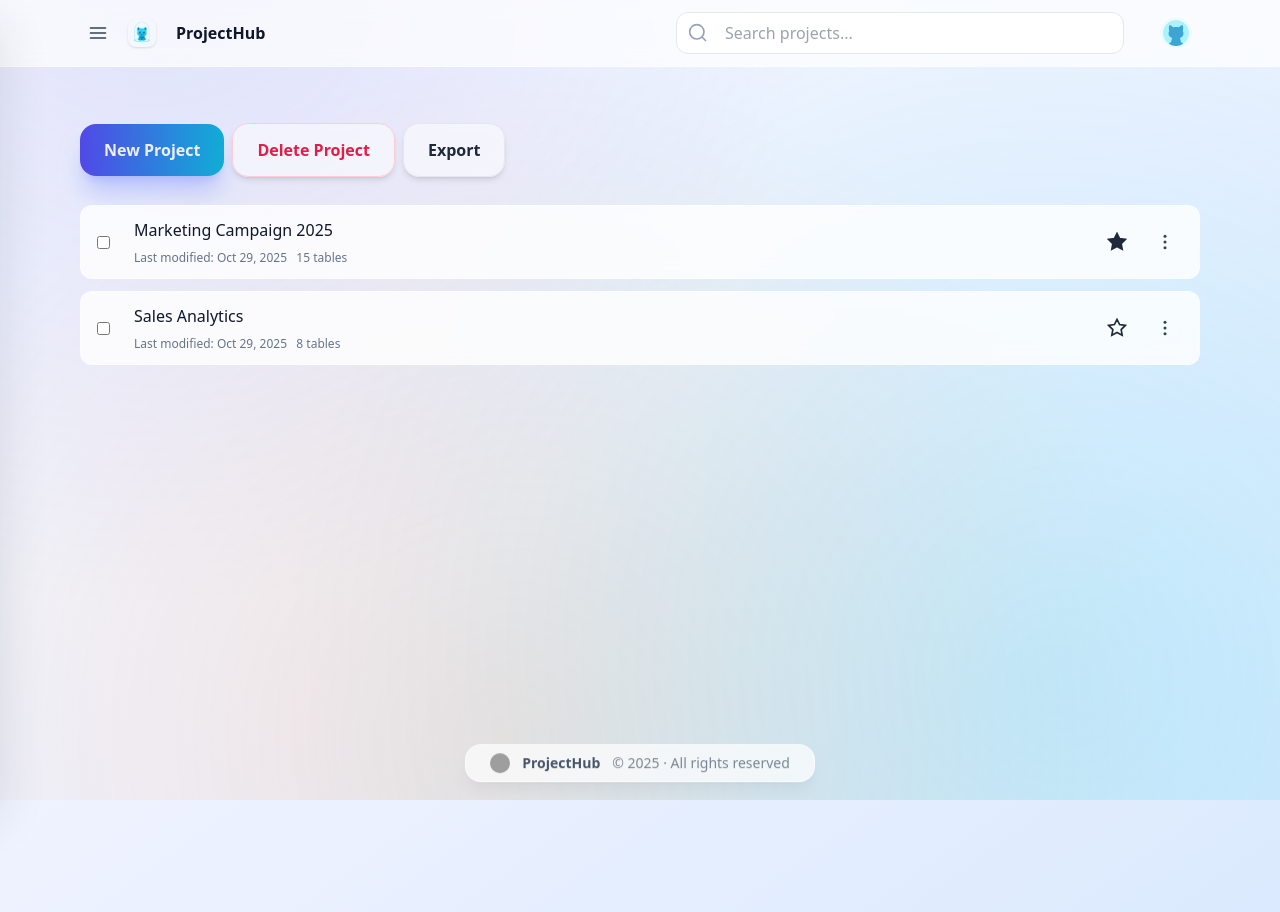
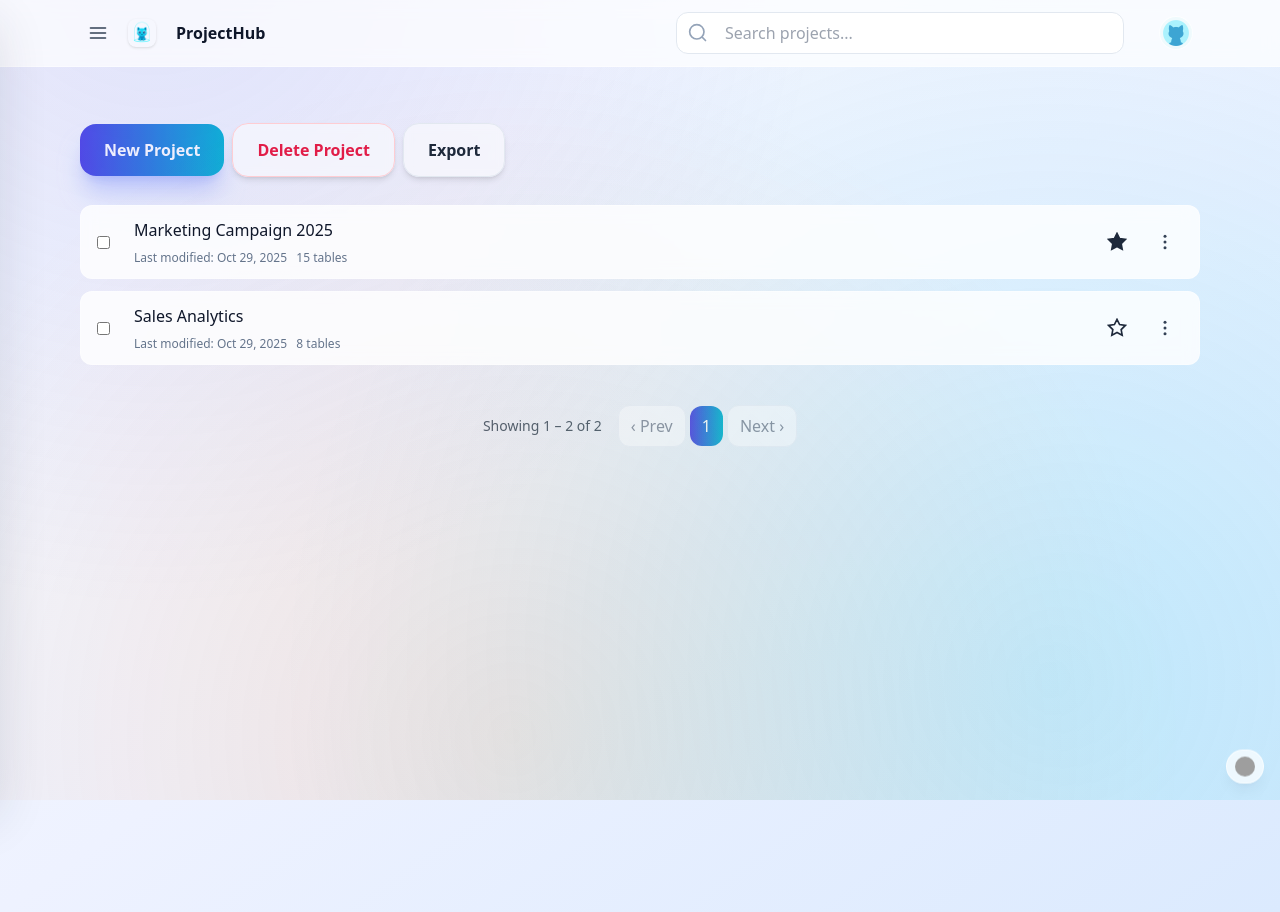
Before and after one commit to limouzeen/projecthub-front, an Angular app: page /dashboard in a window 1280 px wide. Built offline with nearby package versions, Linux system fonts and the light colour scheme; grey boxes are pictures that could not be loaded.

Commit message:
fix copyright

```diff
--- a/src/app/core/projects.service.ts
+++ b/src/app/core/projects.service.ts
@@ -1,10 +1,9 @@
-// src/app/core/projects.service.ts
 import { Injectable, signal, computed } from '@angular/core';
 
 export type Project = {
   id: string;
   name: string;
-  updatedAt: string; // ISO
+  updatedAt: string;
   tables: number;
   favorite?: boolean;
 };
--- a/src/app/pages/dashboard/dashboard.html
+++ b/src/app/pages/dashboard/dashboard.html
@@ -1,4 +1,4 @@
-<section class="min-h-[100svh] flex flex-col gap-4">
+<section class="min-h-[100svh] flex flex-col gap-4 ">
   <!-- Toolbar -->
   <div class="sticky top-0 z-30 bg-white/70 backdrop-blur border-b border-white/40">
     <div class="max-w-6xl mx-auto px-4 py-3 flex items-center gap-3">
@@ -244,7 +244,7 @@
   <div class="max-w-6xl mx-auto px-4 w-full space-y-3">
     @if (filtered().length === 0) {
     <div class="text-slate-500 text-sm p-6">No projects found.</div>
-    } @else { @for (p of filtered(); track p.id) {
+    } @else { @for (p of paged(); track p.id) {
     <div
       class="relative bg-white/80 backdrop-blur border border-white/30 rounded-xl px-4 py-3 flex items-center gap-3"
       [class.z-50]="menuOpenId() === p.id"
@@ -335,4 +335,62 @@
     </div>
     } }
   </div>
+
+  <!-- Pagination bar -->
+<div #pagerZone class="max-w-6xl mx-auto px-4 mt-6 mb-10">
+  <div class="flex flex-col sm:flex-row sm:items-center gap-3 sm:gap-4">
+    <!-- Summary -->
+    <div class="text-xs sm:text-sm text-slate-600">
+      Showing
+      {{ pageIndex() * pageSize + (filtered().length ? 1 : 0) }}
+      –
+      {{ Math.min((pageIndex() + 1) * pageSize, filtered().length) }}
+      of
+      {{ filtered().length }}
+    </div>
+
+    <!-- Controls -->
+    <div class="sm:ml-auto flex items-center gap-1">
+      <button
+        class="px-3 py-2 rounded-xl border border-slate-200 bg-white/70 hover:bg-white
+               text-slate-700 disabled:opacity-50 disabled:pointer-events-none transition"
+        (click)="prevPage()"
+        [disabled]="pageIndex() === 0"
+        aria-label="Previous"
+      >
+        ‹ Prev
+      </button>
+
+      <!-- page numbers (ซ่อนไปในจอแคบ, โชว์จอกว้าง) -->
+      <div class="hidden sm:flex items-center gap-1">
+        @for (n of pages(); track n) {
+          <button
+            (click)="gotoPage(n)"
+            [ngClass]="{
+              'bg-gradient-to-r from-indigo-600 to-cyan-500 text-white':
+                pageIndex() === n,
+              'bg-white/70 text-slate-700 hover:bg-white border border-slate-200':
+                pageIndex() !== n
+            }"
+            class="px-3 py-2 rounded-xl transition"
+            aria-label="Go to page {{ n + 1 }}"
+          >
+            {{ n + 1 }}
+          </button>
+        }
+      </div>
+
+      <button
+        class="px-3 py-2 rounded-xl border border-slate-200 bg-white/70 hover:bg-white
+               text-slate-700 disabled:opacity-50 disabled:pointer-events-none transition"
+        (click)="nextPage()"
+        [disabled]="pageIndex() >= pageCount() - 1"
+        aria-label="Next"
+      >
+        Next ›
+      </button>
+    </div>
+  </div>
+</div>
+
 </section>
--- a/src/app/pages/dashboard/dashboard.ts
+++ b/src/app/pages/dashboard/dashboard.ts
@@ -1,21 +1,82 @@
-// src/app/pages/dashboard/dashboard.ts
-import { Component, effect, signal, computed, HostListener } from '@angular/core';
-import { RouterLink } from '@angular/router';
-import { DatePipe } from '@angular/common';
+import {
+  Component,
+  effect,
+  signal,
+  computed,
+  HostListener,
+  ViewChild,
+  ElementRef,
+  AfterViewInit,
+  OnDestroy,
+} from '@angular/core';
+import { RouterLink, Router } from '@angular/router';
+import { DatePipe, NgClass } from '@angular/common';
 import { ProjectsService, Project } from '../../core/projects.service';
+import { FooterStateService } from '../../core/footer-state.service';
 
 @Component({
   selector: 'app-dashboard',
   standalone: true,
-  imports: [RouterLink, DatePipe],
+  imports: [RouterLink, DatePipe, NgClass],
   templateUrl: './dashboard.html',
   styleUrl: './dashboard.css',
 })
-export class Dashboard {
+export class Dashboard implements AfterViewInit, OnDestroy {
+  // ปรับป้ายลิขสิทธิ์
+
+
+  @ViewChild('pagerZone', { static: false }) pagerZone?: ElementRef<HTMLElement>;
+private updateFooterAvoidOverlap() {
+  const pager = this.pagerZone?.nativeElement;
+  const pill = document.querySelector<HTMLElement>('.footer-pill');
+  if (!pager || !pill) return;
+
+  const vpH = window.innerHeight;
+  const pr = pager.getBoundingClientRect();
+
+  // พื้นที่แนวตั้งของป้าย (ถ้าอยู่กลางล่างปกติ)
+  const pillH = pill.offsetHeight || 48;
+  const bottomGap = 16;                       // ตรงกับ bottom-4
+  const pillTop = vpH - bottomGap - pillH;    // ขอบบนของป้าย
+  const pillBottom = pillTop + pillH;         // ขอบล่างของป้าย
+
+  const pagerInViewport = pr.bottom > 0 && pr.top < vpH;
+
+  //  overlap เฉพาะเมื่อช่วงแนวตั้ง "ซ้อนทับกันจริง ๆ"
+  const overlap = pagerInViewport
+    ? (pillTop < pr.bottom) && (pillBottom > pr.top)
+    : false;
+
+  // ชน -> บังคับย่อ, ไม่ชน -> กลับไป auto ตาม threshold ของ service
+  this.footer.setForceCompact(overlap ? true : null);
+}
+
+// ใส่ใน class
+private onScroll = () => this.updateFooterAvoidOverlap();
+private onResize = () => this.updateFooterAvoidOverlap();
+
+ngAfterViewInit() {
+  this.footer.setThreshold(915);
+  // เช็กครั้งแรกหลัง DOM เสถียร
+  setTimeout(() => this.updateFooterAvoidOverlap(), 0);
+
+  window.addEventListener('scroll', this.onScroll, { passive: true });
+  window.addEventListener('resize', this.onResize, { passive: true });
+}
+
+ngOnDestroy() {
+  window.removeEventListener('scroll', this.onScroll);
+  window.removeEventListener('resize', this.onResize);
+  this.footer.resetAll();
+}
+  //  =======================
+
+  readonly Math = Math;
+
   // ====== state หลัก ======
-  keyword    = signal('');
-  selected   = signal<Set<string>>(new Set());
-  asideOpen  = signal(false);
+  keyword = signal('');
+  selected = signal<Set<string>>(new Set());
+  asideOpen = signal(false);
 
   // เมนู 3 จุด (จำว่าเมนูของโปรเจกต์ไหนเปิดอยู่)
   menuOpenId = signal<string | null>(null);
@@ -28,11 +89,31 @@ export class Dashboard {
   filtered = computed(() => {
     const q = this.keyword().trim().toLowerCase();
     const list = this.projects();
-    return q ? list.filter(p => p.name.toLowerCase().includes(q)) : list;
+    return q ? list.filter((p) => p.name.toLowerCase().includes(q)) : list;
   });
 
-  constructor(private svc: ProjectsService) {
+  /* Pagination */
+  readonly pageSize = 8;
+  pageIndex = signal(0);
+  pageCount = computed(() => Math.max(1, Math.ceil(this.filtered().length / this.pageSize)));
+  pages = computed(() => Array.from({ length: this.pageCount() }, (_, i) => i));
+  paged = computed(() => {
+    const start = this.pageIndex() * this.pageSize;
+    return this.filtered().slice(start, start + this.pageSize);
+  });
+
+  constructor(
+    private svc: ProjectsService,
+    private router: Router,
+    private footer: FooterStateService
+  ) {
     effect(() => this.projects.set(this.svc.list()));
+
+    // ตัวจัดการแสดงผล paging
+    effect(() => {
+      this.filtered();
+      this.pageIndex.set(0);
+    });
   }
 
   // ====== Aside (แฮมเบอร์เกอร์) ======
@@ -50,14 +131,20 @@ export class Dashboard {
   @HostListener('document:click')
   onDocClick() {
     if (this.menuOpenId() !== null) this.menuOpenId.set(null);
-    if (this.profileOpen())       this.profileOpen.set(false);
+    if (this.profileOpen()) this.profileOpen.set(false);
   }
 
   /** กด ESC: ปิดโปรไฟล์ก่อน > เมนู 3 จุด > aside */
   @HostListener('document:keydown.escape')
   onEsc() {
-    if (this.profileOpen())        { this.profileOpen.set(false); return; }
-    if (this.menuOpenId() !== null){ this.menuOpenId.set(null);   return; }
+    if (this.profileOpen()) {
+      this.profileOpen.set(false);
+      return;
+    }
+    if (this.menuOpenId() !== null) {
+      this.menuOpenId.set(null);
+      return;
+    }
     if (this.asideOpen()) {
       this.asideOpen.set(false);
       if (typeof document !== 'undefined') document.body.style.overflow = '';
@@ -66,9 +153,11 @@ export class Dashboard {
 
   // ====== เมนู 3 จุด (ต่อท้ายการ์ดโปรเจกต์) ======
   toggleMenu(id: string) {
-    this.menuOpenId.update(cur => (cur === id ? null : id));
+    this.menuOpenId.update((cur) => (cur === id ? null : id));
   }
-  closeMenu() { this.menuOpenId.set(null); }
+  closeMenu() {
+    this.menuOpenId.set(null);
+  }
 
   openProject(id: string) {
     console.log('open project', id);
@@ -89,7 +178,7 @@ export class Dashboard {
     // ถ้าเมนู 3 จุดเปิดอยู่ ให้ปิดก่อน
     if (this.menuOpenId() !== null) this.menuOpenId.set(null);
     // toggle โปรไฟล์
-    this.profileOpen.update(v => !v);
+    this.profileOpen.update((v) => !v);
   }
 
   onEditProfile() {
@@ -98,34 +187,57 @@ export class Dashboard {
   }
 
   onLogout() {
-    this.profileOpen.set(false);
+    this.router.navigateByUrl('/login');
     // this.auth.logout();
   }
 
-  // ====== อื่น ๆ คงเดิม ======
   addQuick(name: string) {
     if (!name.trim()) return;
     this.svc.add(name.trim());
     this.keyword.set('');
   }
 
-  isChecked(id: string) { return this.selected().has(id); }
+  isChecked(id: string) {
+    return this.selected().has(id);
+  }
   toggleCheck(id: string, checked: boolean) {
-    this.selected.update(s => {
+    this.selected.update((s) => {
       const next = new Set(s);
       checked ? next.add(id) : next.delete(id);
       return next;
     });
   }
 
-  removeOne(id: string) { this.svc.remove(id); }
+  removeOne(id: string) {
+    this.svc.remove(id);
+  }
   removeManySelected() {
     const ids = Array.from(this.selected());
     if (ids.length) this.svc.removeMany(ids);
     this.selected.set(new Set());
   }
 
-  toggleFavorite(id: string) { this.svc.toggleFavorite(id); }
-  exportCSV()               { this.svc.downloadCSV(this.filtered()); }
-  toLocal(iso: string)      { return new Date(iso).toLocaleDateString(); }
+  toggleFavorite(id: string) {
+    this.svc.toggleFavorite(id);
+  }
+  exportCSV() {
+    this.svc.downloadCSV(this.filtered());
+  }
+  toLocal(iso: string) {
+    return new Date(iso).toLocaleDateString();
+  }
+
+  // -------------------------------------------------------------------------------
+  /*ฟังก์ชันเปลี่ยนหน้า */
+  gotoPage(n: number) {
+    if (n >= 0 && n < this.pageCount()) this.pageIndex.set(n);
+  }
+  nextPage() {
+    const n = this.pageIndex() + 1;
+    if (n < this.pageCount()) this.pageIndex.set(n);
+  }
+  prevPage() {
+    const n = this.pageIndex() - 1;
+    if (n >= 0) this.pageIndex.set(n);
+  }
 }
--- a/src/app/shared/footer/footer.css
+++ b/src/app/shared/footer/footer.css
@@ -1,8 +1,6 @@
-footer {
-  animation: fadeIn 1s ease-in-out;
+.footer-pill { transition: all .25s ease; }
+.footer-pill.is-compact {
+  margin-left: auto; margin-right: 1rem;
+  border-radius: 9999px; padding: .375rem .5rem; gap: 0;
 }
-
-@keyframes fadeIn {
-  from { opacity: 0; transform: translateY(20px); }
-  to { opacity: 1; transform: translateY(0); }
-}
+.footer-pill.is-compact .footer-text { display: none; }
--- a/src/app/shared/footer/footer.html
+++ b/src/app/shared/footer/footer.html
@@ -1,14 +1,7 @@
-<footer
-  class="fixed bottom-4 inset-x-0 z-[60] flex justify-center pointer-events-none print:hidden"
->
-  <div
-    class="pointer-events-auto mx-auto max-w-5xl
-           rounded-2xl border border-white/60 bg-white/70
-           backdrop-blur-md shadow-lg shadow-slate-900/5
-           px-4 sm:px-6 py-2 flex items-center gap-3 text-sm text-slate-600 animate-float"
-  >
-    <img src="/projecthub-simple-icon.ico" class="h-5 w-5 rounded-full" alt="ProjectHub" />
-    <span class="font-semibold">ProjectHub</span>
-    <span class="opacity-70">© {{ year }} · All rights reserved</span>
+<footer class="footer-wrap fixed bottom-4 inset-x-0 z-[60] flex justify-center pointer-events-none print:hidden">
+  <div class="footer-pill pointer-events-auto max-w-5xl rounded-2xl border border-white/60 bg-white/70 backdrop-blur-md shadow-lg shadow-slate-900/5 px-4 sm:px-6 py-2 flex items-center gap-3 text-sm text-slate-600 animate-float">
+    <img src="/projecthub-simple-icon.ico" class="h-5 w-5 rounded-full shrink-0" alt="ProjectHub" />
+    <span class="footer-text font-semibold">ProjectHub</span>
+    <span class="footer-text opacity-70">© {{ year }} · All rights reserved</span>
   </div>
 </footer>
--- a/src/styles.css
+++ b/src/styles.css
@@ -523,4 +523,8 @@ body::before {
   .aura-ring {
     filter: blur(30px);
   }
+
+
+
+
 }
```
Also changed, not shown: src/app/core/footer-state.service.ts (added, +20 -0 lines), src/app/pages/auth/login/login.ts (+21 -3 lines), src/app/pages/auth/register/register.ts (+21 -3 lines), src/app/pages/home/home.ts (+18 -2 lines), src/app/shared/footer/footer.ts (+42 -2 lines).
